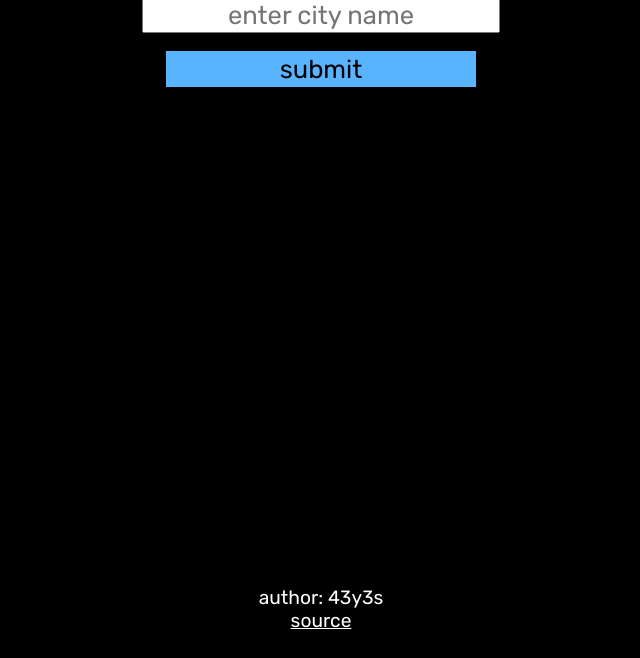
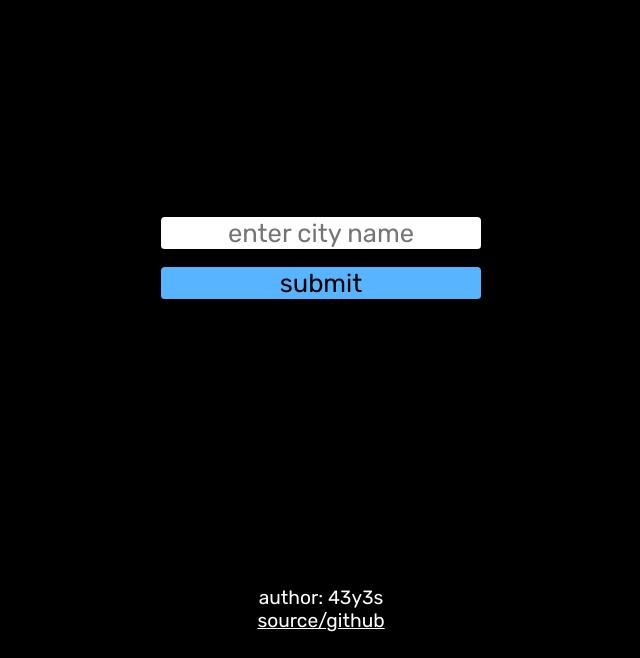
Before and after one commit to incub4t0r/flaskweather, a Flask app: page / in a window 1280 px wide. Shown: the part 142-800 px from the top of the page, without its empty margins (319-959 px from the left). Run offline with Flask 2, Linux system fonts and the light colour scheme; some libraries are stand-ins or nearby versions.

Commit message:
attempted to fix scaling issues on mobile, but there is still an issue with the offsets

```diff
--- a/static/style.css
+++ b/static/style.css
@@ -1,5 +1,7 @@
 * {
   box-sizing: border-box;
+  -webkit-appearance: none;
+  -moz-appearance: none;
 }
 
 body {
@@ -66,7 +68,6 @@ img {
 
 .bottom {
   /* background-color: lightblue; */
-  float: bottom;
   width: 100%;
   clear: both;
   text-align: center;
@@ -98,10 +99,12 @@ input::-webkit-inner-spin-button {
 }
 
 input[type=number] {
-    -moz-appearance:textfield; /* Firefox */
+  -moz-appearance:textfield; /* Firefox */
 }
 
 input{
+  border-radius: 0.3vw;
+  border:none;
   font-size: 2vw;
   font-family: 'Rubik', sans-serif;
   text-align: center;
@@ -109,19 +112,14 @@ input{
 
 /*defines styles for buttons*/
 .button {
-  padding-left:8.7vw;
-  padding-right:8.7vw;
-  border: 2px solid #59b4ff;
   background-color: #59b4ff;
   transition-duration: 0.4s;
   color: black;
-  /* border-radius: 2vw; */
   font-family: 'Rubik', sans-serif;
-  /* font-size: 2vw; */
 }
+
 .button:hover {
   background-color: #0075c4;
-  border: 2px solid #0075c4;
   color: white;
 }
 
@@ -142,3 +140,21 @@ footer {
   padding-bottom: 2vw;
   text-align: center;
 }
+
+logotext:hover span {
+  display: none
+}
+
+logotext:hover:before{
+  font-family: 'Nanum Gothic', sans-serif;
+  content: "맑아";
+}
+
+.verticalcenter{
+  position: absolute;
+  top: 50%;
+  left: 50%;
+  transform: translate(-50%, -50%);
+  -ms-transform: translate(-50%, -50%); /* IE 9 */
+  -webkit-transform: translate(-50%, -50%); /* Chrome, Safari, Opera */
+}
--- a/templates/index.html
+++ b/templates/index.html
@@ -14,7 +14,7 @@
 
 <title>malga</title>
 
-<body>
+<div class="verticalcenter">
     <div class="top" style="display: inline-block; padding-top: 4vw;">
         <div class="left">
             <span class="time" id="timebox"></span>
@@ -48,7 +48,6 @@
                 </div>
             </div>
         </div>
-
     </div>
     <script type="text/javascript" id="cityID" data_id={{cityID}} src="../static/weatherballoon.js"></script>
-</body>
+</div>
--- a/templates/landing.html
+++ b/templates/landing.html
@@ -1,28 +1,32 @@
 <!DOCTYPE html>
-<meta http-equiv="refresh" content="600"/>
+<meta http-equiv="refresh" content="600" name="viewport" content="width=device-width, initial-scale=1.0">
 
 <head>
     <link type="text/css" rel="stylesheet" href="../static/style.css">
     <link rel="preconnect" href="https://fonts.gstatic.com">
     <link rel="stylesheet" href="https://cdnjs.cloudflare.com/ajax/libs/weather-icons/2.0.10/css/weather-icons.min.css" integrity="sha512-Fdq8QvrEd3TD4heN8gNTOl79sAZR7zsiHIDQbE5eEBxx8pPfb/yJHaBWxhoG7SNcQiBmrrUHlg5TiNX4ovt6Jg==" crossorigin="anonymous" />
     <link href="https://fonts.googleapis.com/css2?family=Rubik:ital,wght@0,300;0,400;0,500;1,300&display=swap" rel="stylesheet">
+    <link href="https://fonts.googleapis.com/css2?family=Nanum+Gothic&display=swap" rel="stylesheet">
 </head>
 
+<body>
     <br>
     <p style="font-size: 5vw; font-family: Rubik;">
-    <img  class="logo"  src=https://raw.githubusercontent.com/erikflowers/weather-icons/master/svg/wi-day-sunny-overcast.svg >
-    malga
+        <img class="logo"  src=https://raw.githubusercontent.com/erikflowers/weather-icons/master/svg/wi-day-sunny.svg >
+        <logotext style="padding-right: 1vw;"><span>malga</span></logotext>
     </p>
     <br>
 
-<form action="/" method="POST" style="text-align: center;">
-    <input type="text" name="cityID" placeholder="enter city name" required>
+    <form class="verticalcenter" action="/" method="POST" style="text-align: center; width: 100%;">
+        <input style="margin: 0 auto; width: 25vw;"type="text" name="cityID" placeholder="enter city name" autocomplete="off" required>
         <br>
         <br>
-    <input class="button" type="submit" value="submit" />
+        <input  style="margin: 0 auto; width: 25vw"class="button" type="submit" value="submit">
     </form>
+</body>
+
 
 <footer>
     <p>author: 43y3s</p>
-    <a href="https://github.com/incub4t0r/flaskweather">source</a>
+    <a href="https://github.com/incub4t0r/flaskweather">source/github</a>
 </footer>
```
Also changed, not shown: todo.md (+1 -0 lines), app.py (line endings or trailing spaces). Lines whose indentation alone changed are shown as unchanged.
